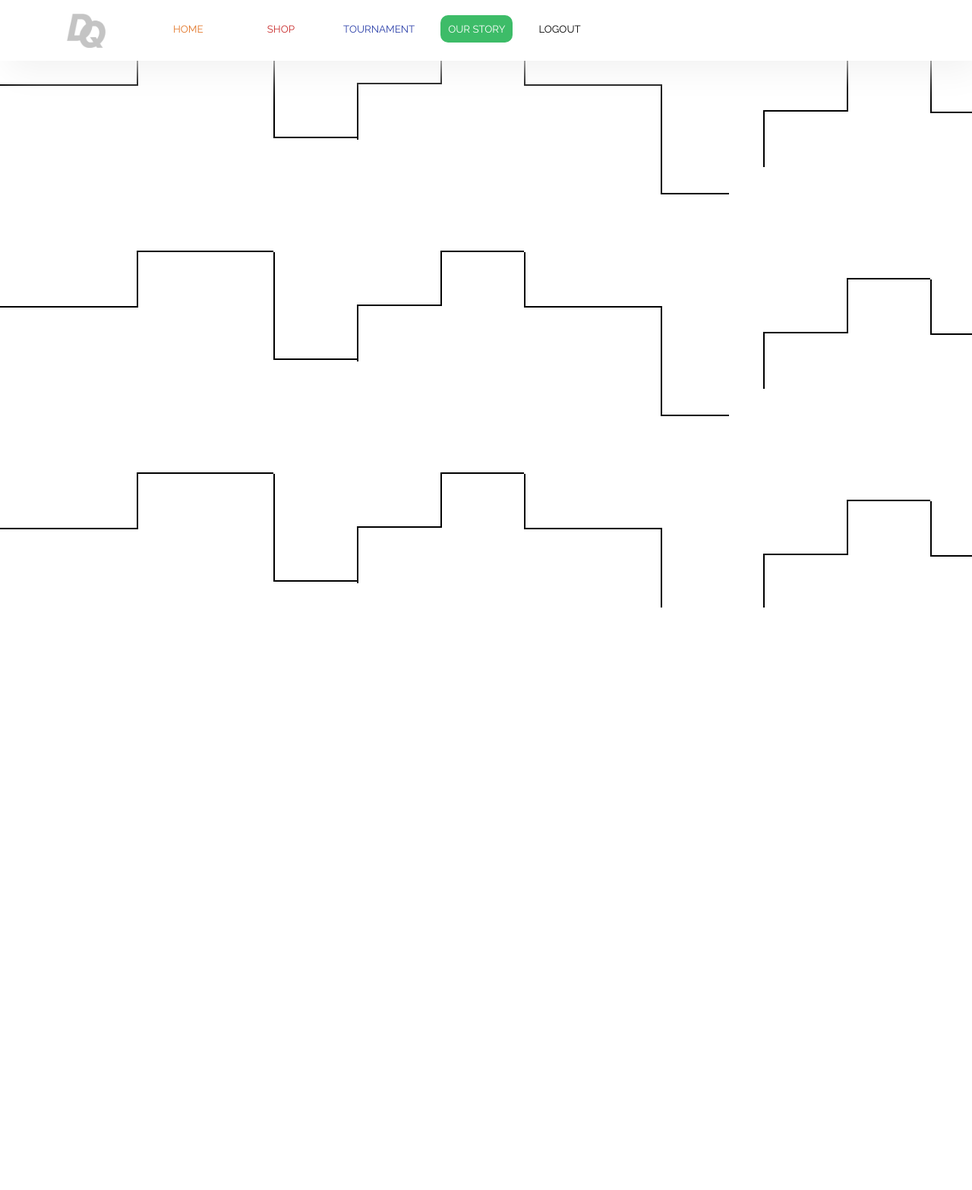
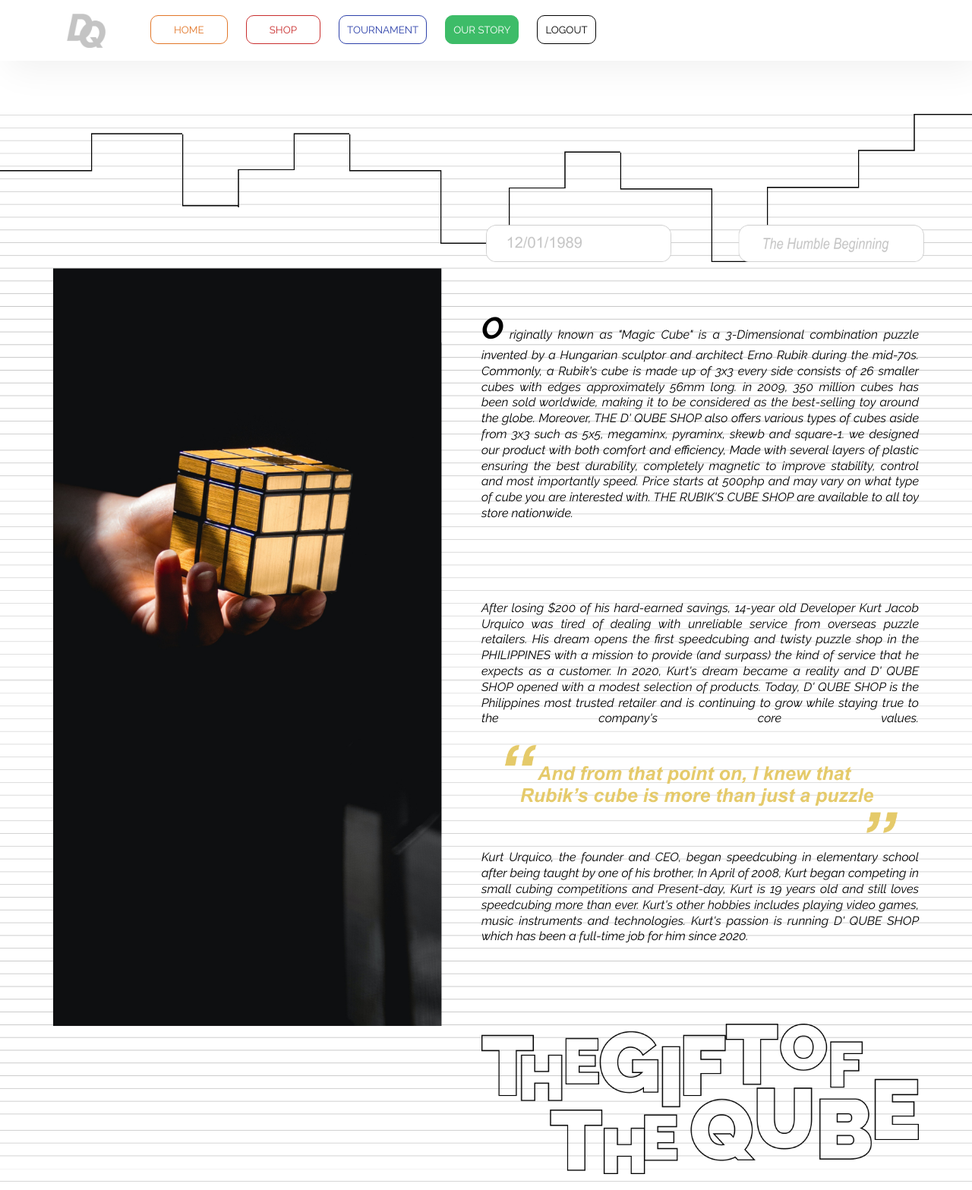
Before and after one commit to kurtjacob22/cube-shop, a PHP site: page /src/our-story.html in a window 1280 px wide. Shown: the whole page at 76% size. Before the commit the page ends 800 px from the top, so only its background shows below. Run offline with PHP 8.4, Linux system fonts and the light colour scheme.

Commit message:
include our story

```diff
--- a/src/css/our-story.css
+++ b/src/css/our-story.css
@@ -1,5 +1,6 @@
 .our-story {
-  background-image: url("./assets/OurStory1.png");
+  background-image: url("./assets/OurStoryBG.png");
+  background-size: 70%;
 }
 
 .not-active {
@@ -16,3 +17,44 @@
   background-color: #3dbc68 !important;
   color: white !important;
 }
+
+.white {
+  width: 100%;
+  height: 150px;
+  background-color: white;
+}
+
+.timeline {
+  width: 100%;
+  height: 500px;
+  background-image: url("./assets/OurStory1.png");
+  background-size: 100%;
+  background-repeat: no-repeat;
+  background-position: top center;
+}
+
+.photo {
+  /* margin-top: 5%; */
+  margin-left: 70px;
+  width: 40%;
+  float: left;
+}
+
+.story {
+  width: 45%;
+  margin-right: 70px;
+  float: right;
+  margin-top: 20%;
+  text-align: justify;
+}
+
+.capL {
+  font-size: 40px !important;
+  padding-right: 0 !important;
+  margin-right: 0 !important;
+  margin-left: 0px;
+}
+
+.quote {
+  width: 100%;
+}
--- a/src/css/shop.css
+++ b/src/css/shop.css
@@ -44,6 +44,7 @@
 
   padding-left: 30px;
   padding-right: 30px;
+  border: 1px solid #e27628 !important;
 }
 
 .home-link:hover {
@@ -53,6 +54,7 @@
 
 .shop-link {
   background-color: #c92e2e;
+  border: 1px solid #c92e2e !important;
   color: white;
   padding-left: 30px;
   padding-right: 30px;
@@ -65,6 +67,7 @@
 
 .tournament-link {
   color: #2d41aa;
+  border: 1px solid #2d41aa !important;
 }
 
 .tournament-link:hover {
@@ -74,6 +77,7 @@
 
 .ourstory-link {
   color: #3dbc68;
+  border: 1px solid #3dbc68 !important;
 }
 
 .ourstory-link:hover {
@@ -81,9 +85,10 @@
   background-color: #3dbc68;
 }
 
-/* .logout-link {
-  margin-left: 600px;
-} */
+.logout-link {
+  /* margin-left: 600px; */
+  border: 1px solid black !important;
+}
 
 .logout-link:hover {
   background-color: black;
--- a/src/our-story.html
+++ b/src/our-story.html
@@ -41,13 +41,55 @@
         />
       </div>
     </div>
-    <br />
-    <br />
-    <br />
-    <br />
-    <br />
-    <br />
-    <br />
+
+    <div class="white"></div>
+    <div class="timeline">
+      <img src="./css/assets/OurStory2.png" class="photo" />
+      <p class="story">
+        <i>
+          <span class="capL">O</span>
+          riginally known as "Magic Cube" is a 3-Dimensional combination puzzle
+          invented by a Hungarian sculptor and architect Erno Rubik during the
+          mid-70s. Commonly, a Rubik's cube is made up of 3x3 every side
+          consists of 26 smaller cubes with edges approximately 56mm long. in
+          2009, 350 million cubes has been sold worldwide, making it to be
+          considered as the best-selling toy around the globe. Moreover, THE D'
+          QUBE SHOP also offers various types of cubes aside from 3x3 such as
+          5x5, megaminx, pyraminx, skewb and square-1. we designed our product
+          with both comfort and efficiency, Made with several layers of plastic
+          ensuring the best durability, completely magnetic to improve
+          stability, control and most importantly speed. Price starts at 500php
+          and may vary on what type of cube you are interested with. THE RUBIK'S
+          CUBE SHOP are available to all toy store nationwide.
+
+          <br /><br /><br /><br /><br /><br />
+          After losing $200 of his hard-earned savings, 14-year old Developer
+          Kurt Jacob Urquico was tired of dealing with unreliable service from
+          overseas puzzle retailers. His dream opens the first speedcubing and
+          twisty puzzle shop in the PHILIPPINES with a mission to provide (and
+          surpass) the kind of service that he expects as a customer. In 2020,
+          Kurt's dream became a reality and D' QUBE SHOP opened with a modest
+          selection of products. Today, D' QUBE SHOP is the Philippines most
+          trusted retailer and is continuing to grow while staying true to the
+          company's core values.
+
+          <img src="./css/assets/quote.png" class="quote" />
+
+          <br />
+          Kurt Urquico, the founder and CEO, began speedcubing in elementary
+          school after being taught by one of his brother, In April of 2008,
+          Kurt began competing in small cubing competitions and Present-day,
+          Kurt is 19 years old and still loves speedcubing more than ever.
+          Kurt's other hobbies includes playing video games, music instruments
+          and technologies. Kurt's passion is running D' QUBE SHOP which has
+          been a full-time job for him since 2020.
+
+          <br /><br /><br /><br /><br /><br />
+
+          <img src="./css/assets/OurStory3.png" class="quote" />
+        </i>
+      </p>
+    </div>
 
     <script src="./js/shop.js"></script>
   </body>
```
Also changed, not shown: src/css/assets/OurStory1.png, src/css/assets/OurStory2.png (added), src/css/assets/OurStory3.png (added), src/css/assets/OurStory4.png (added), src/css/assets/OurStory5.png (added), src/css/assets/OurStoryBG.png (added), src/css/assets/quote.png (added), src/css/assets/“-1.png (added), src/css/assets/“.png (added).
